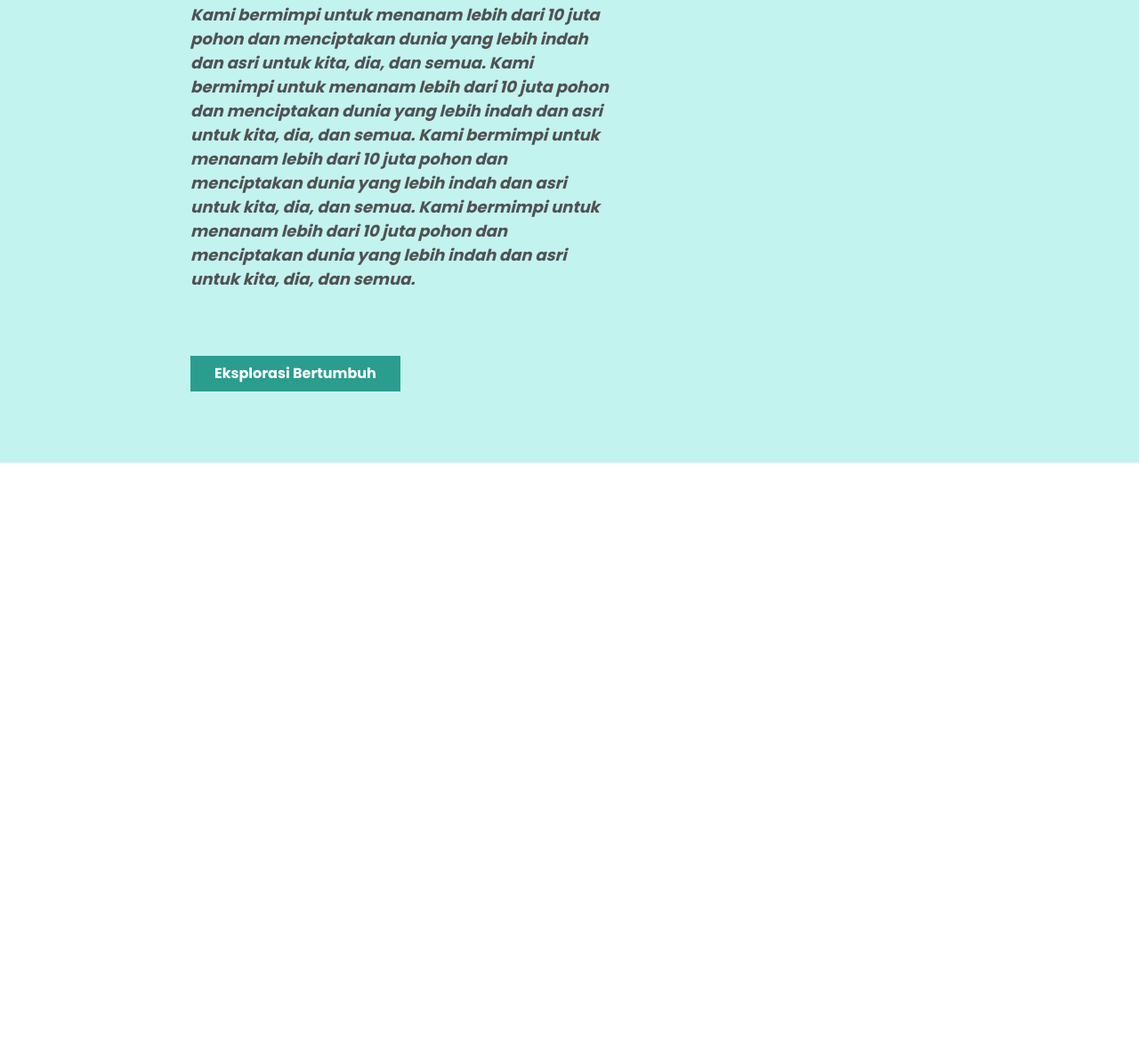
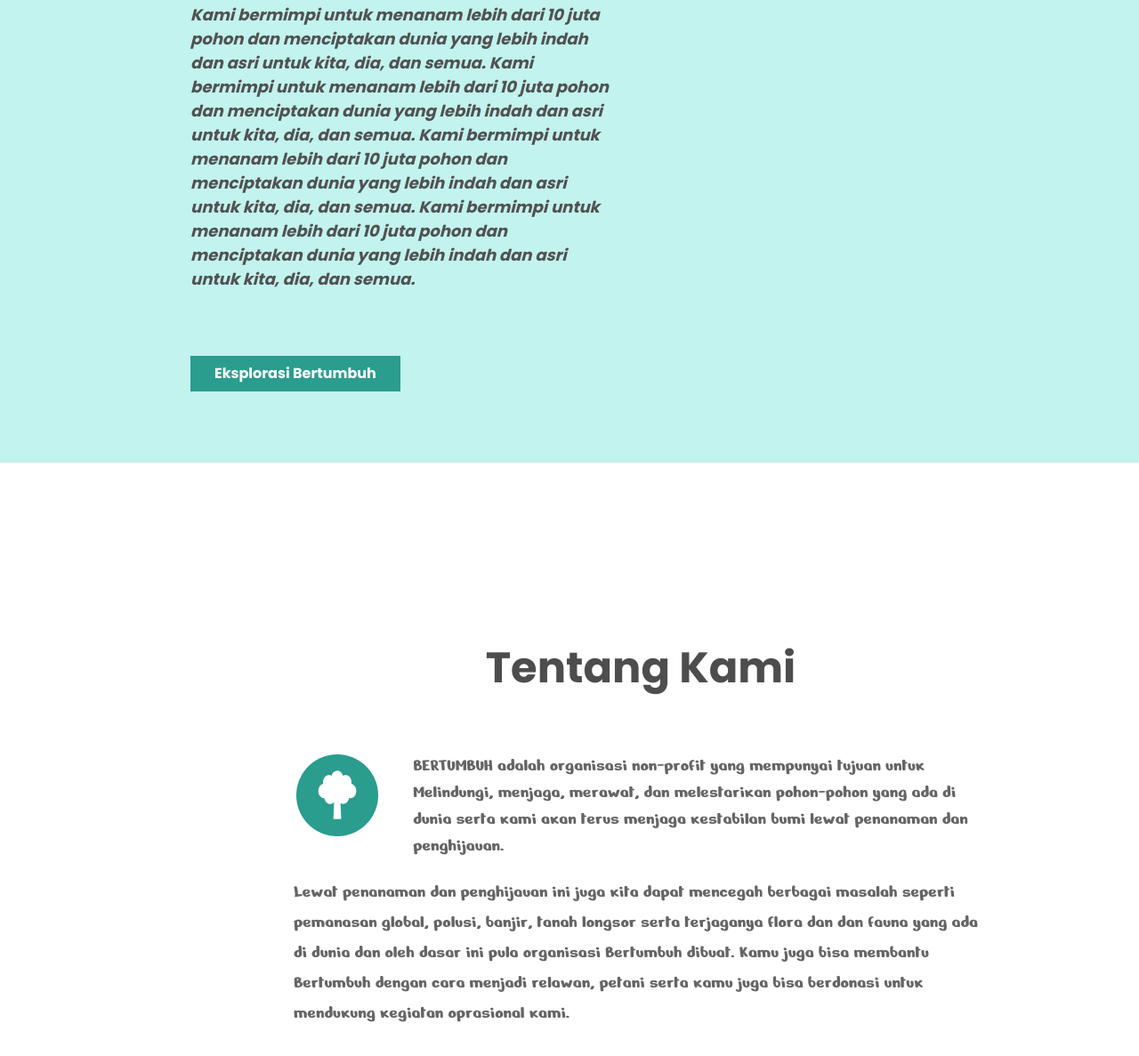
Before and after one commit to Aleksi777/Homework-5, a plain HTML site: page index.html in a window 1280 px wide. Shown: the part 325-1512 px from the top of the page at 89% size. Before the commit the page ends 845 px from the top, so only its background shows below. Drawn offline with Linux system fonts and the light colour scheme.

Commit message:
add.article

```diff
--- a/css/style.css
+++ b/css/style.css
@@ -103,3 +103,50 @@ background: #2A9D8F;
 border-style: none;
 }
 /*დამთავრდა SECTION1*/
+
+/*დაიწყო ARTICLE*/
+article{
+    width: 1440px;
+    margin: 0 auto;
+    padding: 200px 330px;
+
+}
+.TentangKami{
+font-family: 'Poppins';
+font-style: normal;
+font-weight: 500;
+font-size: 48px;
+line-height: 130%;
+text-align: center;
+color: #4D4D4D;
+margin-bottom: 62px ;
+}
+.logo2{
+    display: inline-block;
+    vertical-align: top;
+    margin-right: 32.17px;
+}
+.text1{
+vertical-align: top;
+display: inline-block;
+font-family: 'Nerko One';
+font-style: normal;
+font-weight: 400;
+font-size: 20px;
+line-height: 150%;
+color: #656565;
+width: 641px;
+height: 120px;
+margin-bottom: 20px;
+}
+.text2{
+font-family: 'Nerko One';
+font-style: normal;
+font-weight: 400;
+font-size: 20px;
+line-height: 170%;
+width: 780px;
+height: 170px;
+color: #656565;
+}
+/*დამთავრდა ARTICLE*/
--- a/index.html
+++ b/index.html
@@ -44,5 +44,20 @@
             </div>
     </section>
     <!--დამთავრდა SECTION1-->
+
+    <!--დაიწყო ARTICLE-->
+    <article>
+      <h2 class="TentangKami">Tentang Kami</h2>
+      <img  class="logo2" src="images/logo bertumbuh (2).png" alt="">
+      <p class="text1">BERTUMBUH adalah organisasi non-profit yang mempunyai tujuan untuk Melindungi, menjaga,
+        merawat, dan melestarikan pohon-pohon yang ada di dunia serta kami akan  terus
+         menjaga kestabilan bumi lewat penanaman dan penghijauan.</p>
+         <p class="text2">Lewat penanaman dan penghijauan ini juga  kita dapat mencegah berbagai masalah seperti
+             pemanasan global, polusi, banjir, tanah longsor serta terjaganya flora dan dan fauna yang
+             ada di dunia dan oleh dasar ini pula organisasi Bertumbuh dibuat. Kamu juga bisa membantu
+             Bertumbuh dengan cara menjadi relawan, petani serta kamu juga bisa berdonasi untuk
+            mendukung kegiatan oprasional kami.</p>
+    </article>
+    <!--დათავრდა ARTICLE-->
 </body>
 </html>
```
Also changed, not shown: images/logo bertumbuh (2).png (added).
